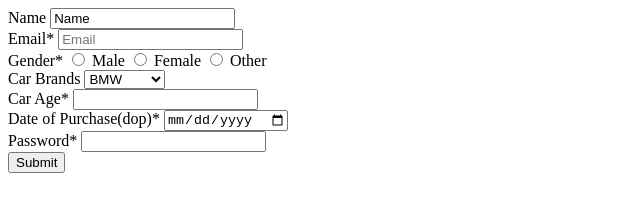
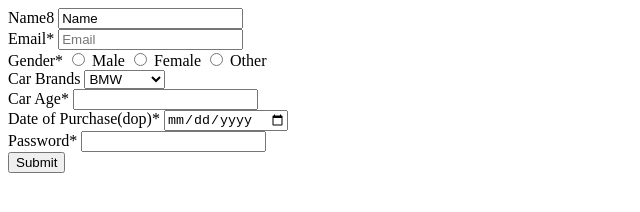
Before and after one commit to acciojob/car-insurance-form-Mithleshkumar5360, a website: page main.html in a window 1280 px wide. Shown: the full height of the page, 0-640 px from the left. Drawn offline with Linux system fonts and the light colour scheme.

Commit message:
created a submission

```diff
--- a/main.html
+++ b/main.html
@@ -12,8 +12,8 @@
 </script>
 
 	<form>
-		<label for="name">Name</label>
-		<input type="text" maxlength="8" id="name" name="name" value="Name" placeholder="Name"><br>
+		<label for="name">Name8</label>
+		<input type="text"  id="name" name="name" value="Name" placeholder="Name"><br>
 		<label for="email">Email*</label>
 		<input type="email" id="email" placeholder="Email" required><br>
 		<label for="Gender" id="gender">Gender*</label>
```
